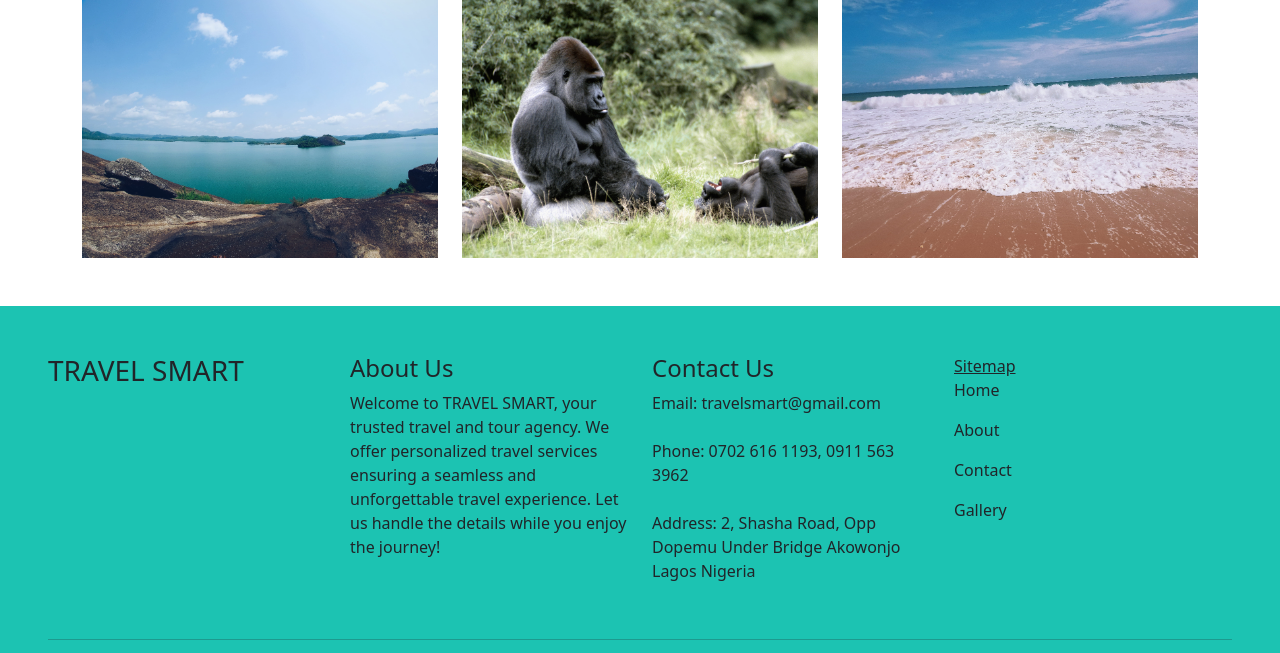
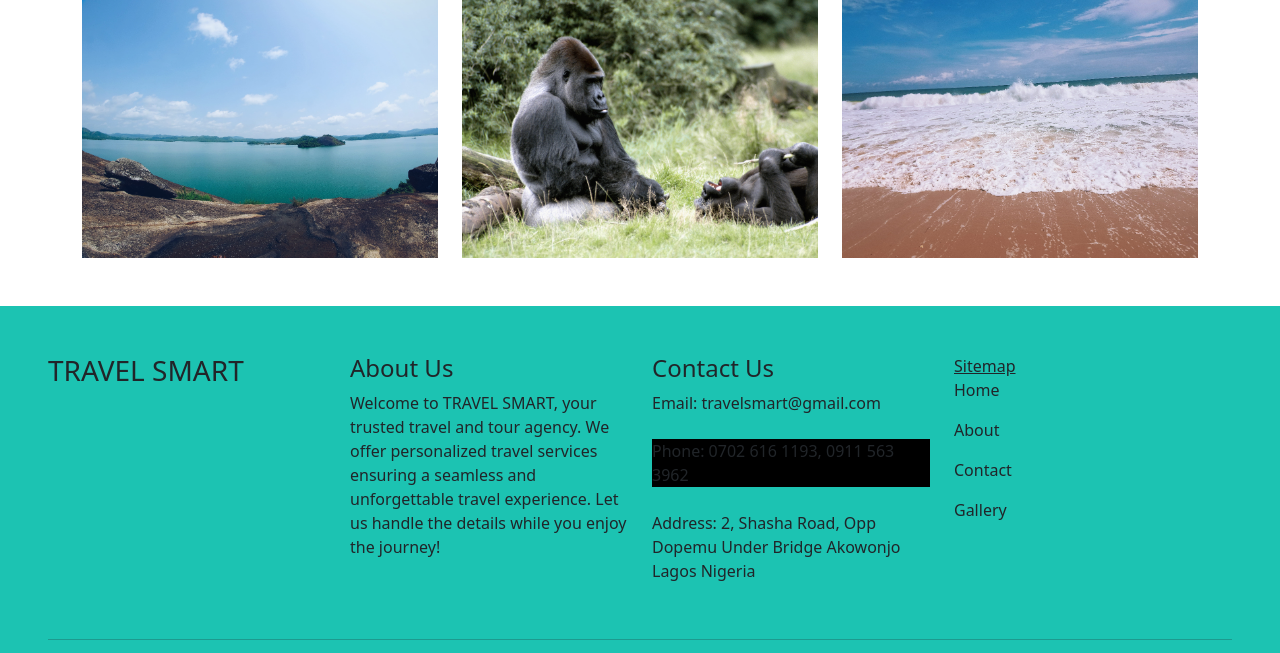
Before and after one commit to Ibthecoder/AptechAkwjTravelSmart, a plain HTML site: page index.html in a window 1280 px wide. Shown: the part 5978-6631 px from the top of the page. Drawn offline with nearby package versions, Linux system fonts and the light colour scheme.

Commit message:
new update

```diff
--- a/index.html
+++ b/index.html
@@ -1756,7 +1756,7 @@
         <h4>Contact Us</h4>
         <ul class="list-unstyled">
           <li>Email: travelsmart@gmail.com</li><br>
-          <li class="text-dark">Phone: 0702 616 1193, 0911 563 3962</li><br>
+          <li class="text-dark" style="background-color: black !important;">Phone: 0702 616 1193, 0911 563 3962</li><br>
           <li>Address: 2, Shasha Road, Opp Dopemu Under Bridge Akowonjo Lagos Nigeria</li><br>
         </ul>
       </div>
```
